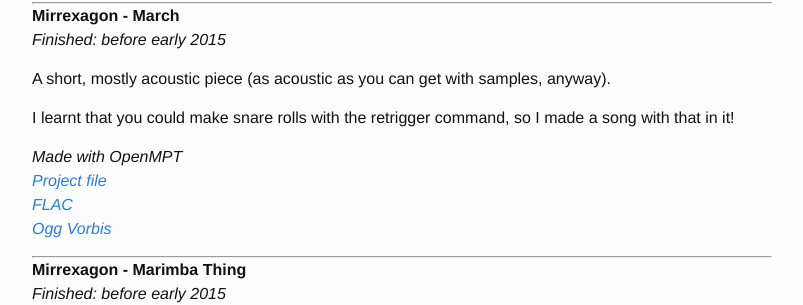
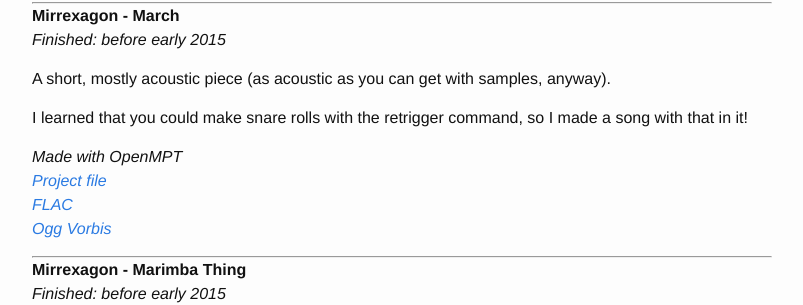
Before and after one commit to legospacy/legospacy.github.io, a Jekyll site: the page built from music.md, in a window 1280 px wide and 900 px high, scrolled down 6881 px. Shown: the part 151-456 px from the top of the window, without its empty margins (238-1041 px from the left). Built offline with Jekyll 4.4.1, drawn with Linux system fonts in a browser that asks for light colours.

Commit message:
Update music.yaml: learnt -> learned

```diff
--- a/_data/music.yaml
+++ b/_data/music.yaml
@@ -1,55 +1,54 @@
 ---
-- tags:
+- filename: mirrexagon_-_swagger.sunvox
+  tags:
+    Date: 2016-01-28
     Title: Swagger
     Artist: Mirrexagon
-    Date: 2016-01-28
-  filename: mirrexagon_-_swagger.sunvox
-  program: SunVox
   comment: It took me a while to come up with a name for this, but I think "Swagger"
     describes it perfectly. I accidentally made the ending somewhat unsatisfying,
     so be prepared to want to listen to this over and over forever.
+  program: SunVox
   ext: sunvox
-- tags:
+- filename: mirrexagon_-_little_battle_chip.sunvox
+  tags:
+    Date: 2016-01-08
     Title: Little Battle Chip
     Artist: Mirrexagon
-    Date: 2016-01-08
-  filename: mirrexagon_-_little_battle_chip.sunvox
+  comment: A random chiptune appeared!
   program: SunVox
-  comment: A random chiptune appeared!
   ext: sunvox
-- tags:
+- filename: drax_-_tristesse_(mirrexagon_wobble_remix).sunvox
+  tags:
+    Date: 2015-12-03
     Title: Tristesse (Mirrexagon Wobble Remix)
     Artist: DRAX
-    Date: 2015-12-03
-  filename: drax_-_tristesse_(mirrexagon_wobble_remix).sunvox
-  program: SunVox
   comment: I was trying to make a wobble bass in SunVox. I also was trying to transcribe
     this song. I combined the two!
+  program: SunVox
   ext: sunvox
-- tags:
+- filename: mirrexagon_-_dream_march.sunvox
+  tags:
+    Date: 2015-12-01
     Title: Dream March
     Artist: Mirrexagon
-    Date: 2015-12-01
-  filename: mirrexagon_-_dream_march.sunvox
-  program: SunVox
   comment: This sat in my WIP folder for ages because I thought it was too short,
     but nothing I added sounded good. I think it's actually pretty great as is.
+  program: SunVox
   ext: sunvox
-- tags:
+- filename: mirrexagon_-_city_night.sunvox
+  tags:
     Artist: Mirrexagon
     Title: City Night
     Date: 2015-11-29
-  filename: mirrexagon_-_city_night.sunvox
-  program: SunVox
   comment: This one was sitting around in my WIP folder for ages, until I eventually
     decided to just call it finished.
+  program: SunVox
   ext: sunvox
-- tags:
+- filename: mirrexagon_-_demo_one.sunvox
+  tags:
+    Date: 2015-11-06
     Title: Demo One
     Artist: Mirrexagon
-    Date: 2015-11-06
-  filename: mirrexagon_-_demo_one.sunvox
-  program: SunVox
   comment: 'Now this, this is a big one.
 
 
@@ -66,80 +65,80 @@
     in all its glory!
 
 '
+  program: SunVox
   ext: sunvox
-- tags:
+- filename: mirrexagon_-_dont_cry.sunvox
+  tags:
+    Date: 2015-03-21
     Title: Don't Cry
     Artist: Mirrexagon
-    Date: 2015-03-21
-  filename: mirrexagon_-_dont_cry.sunvox
-  program: SunVox
   comment: I was originally hesitant to publish this, thinking it too short and not
     very high quality, but in the end I think it's alright.
+  program: SunVox
   ext: sunvox
-- tags:
+- filename: mirrexagon_-_sundance.sunvox
+  tags:
+    Date: 2015-02-12
     Title: Sundance
     Artist: Mirrexagon
-    Date: 2015-02-12
-  filename: mirrexagon_-_sundance.sunvox
-  program: SunVox
   comment: I played around with a few new things with this one, namely tempo and style
     changes. I'm pretty happy how it turned out.
+  program: SunVox
   ext: sunvox
-- tags:
+- filename: mirrexagon_-_power_on.sunvox
+  tags:
+    Date: 2015-02-06
     Title: Power On
     Artist: Mirrexagon
-    Date: 2015-02-06
-  filename: mirrexagon_-_power_on.sunvox
-  program: SunVox
   comment: I'm not entirely sure what to call this. Fast-paced techno thing? I didn't
     pay much attention when I was making this, or at least I barely remember doing
     it.
+  program: SunVox
   ext: sunvox
-- tags:
+- filename: mirrexagon_-_trudge.it
+  tags:
+    Date: 2015-02-04
     Title: Trudge
     Artist: Mirrexagon
-    Date: 2015-02-04
-  filename: mirrexagon_-_trudge.it
-  program: OpenMPT
   comment: A chiptune, through and through. I returned to OpenMPT briefly to make
     this after having switched to SunVox a while back.
+  program: OpenMPT
   ext: it
-- tags:
+- filename: mirrexagon_-_basement.sunvox
+  tags:
     Title: Basement
     Artist: Mirrexagon
-  filename: mirrexagon_-_basement.sunvox
+  comment: One of my first SunVox songs. It's more an ambient loop than a song.
   program: SunVox
-  comment: One of my first SunVox songs. It's more an ambient loop than a song.
   ext: sunvox
-- tags:
+- filename: mirrexagon_-_candy_stall.sunvox
+  tags:
     Title: Candy Stall
     Artist: Mirrexagon
-  filename: mirrexagon_-_candy_stall.sunvox
-  program: SunVox
   comment: I don't usually write upbeat happy songs (for whatever reason), but this
     is one!
+  program: SunVox
   ext: sunvox
-- tags:
+- filename: mirrexagon_-_castle.sunvox
+  tags:
     Title: Castle
     Artist: Mirrexagon
-  filename: mirrexagon_-_castle.sunvox
+  comment: I think this one sounds a bit medieval, hence the name.
   program: SunVox
-  comment: I think this one sounds a bit medieval, hence the name.
   ext: sunvox
-- tags:
+- filename: mirrexagon_-_chipthing.it
+  tags:
+    Title: Chip Thing
     Artist: Mirrexagon
-    Title: Chip Thing
-  filename: mirrexagon_-_chipthing.it
-  program: OpenMPT
   comment: My first foray into using only simple waveforms in a song (ie. chiptune).
     I was trying to make a dubstep-like wobble bass, but it didn't work out and so
     I made this instead.
+  program: OpenMPT
   ext: it
-- tags:
+- filename: yasunori_mitsuda_-_chrono_trigger_battle_1_(mirrexagon_remix).sunvox
+  tags:
+    Title: Chrono Trigger Battle 1 (Mirrexagon Remix)
     Artist: Yasunori Mitsuda
-    Title: Chrono Trigger Battle 1 (Mirrexagon Remix)
-  filename: yasunori_mitsuda_-_chrono_trigger_battle_1_(mirrexagon_remix).sunvox
-  program: SunVox
   comment: 'Electronic remix of the Chrono Trigger battle music.
 
 
@@ -147,12 +146,12 @@
     awesome!
 
 '
+  program: SunVox
   ext: sunvox
-- tags:
+- filename: mirrexagon_-_destiny.it
+  tags:
+    Title: Destiny
     Artist: Mirrexagon
-    Title: Destiny
-  filename: mirrexagon_-_destiny.it
-  program: OpenMPT
   comment: '"You can''t escape your destiny."
 
 
@@ -160,32 +159,32 @@
     it from "Inside a Dream" by Awesome and have since heard it in quite a few songs.
 
 '
+  program: OpenMPT
   ext: it
-- tags:
+- filename: mirrexagon_-_destiny_redux.it
+  tags:
+    Title: Destiny Redux
     Artist: Mirrexagon
-    Title: Destiny Redux
-  filename: mirrexagon_-_destiny_redux.it
-  program: OpenMPT
   comment: A remix of my own song "Destiny"! This version is more fast-paced, and
     still retains a lot of the original.
+  program: OpenMPT
   ext: it
-- tags:
+- filename: david_larson_-_double_rainboom_(mirrexagon_calm_remix).it
+  tags:
+    Title: Double Rainboom (Mirrexagon Calm Remix)
     Artist: David Larson
-    Title: Double Rainboom (Mirrexagon Calm Remix)
-  filename: david_larson_-_double_rainboom_(mirrexagon_calm_remix).it
-  program: OpenMPT
   comment: 'A calm remix of the Double Rainboom theme, without vocals.
 
 
     I also did a non-calm techno remix before this one, which has the vocals.
 
 '
+  program: OpenMPT
   ext: it
-- tags:
+- filename: david_larson_-_double_rainboom_(mirrexagon_techno_remix).it
+  tags:
+    Title: Double Rainboom (Mirrexagon Techno Remix)
     Artist: David Larson, Mandopony
-    Title: Double Rainboom (Mirrexagon Techno Remix)
-  filename: david_larson_-_double_rainboom_(mirrexagon_techno_remix).it
-  program: OpenMPT
   comment: 'A remix of the theme of Double Rainboom, an MLP: FiM fan animation made
     by people all over the world (or something like that), that sadly was taken down
     by the lead producer. You can still find it online though.
@@ -195,32 +194,32 @@
     track uncompressed.
 
 '
+  program: OpenMPT
   ext: it
-- tags:
+- filename: mirrexagon_-_dream.it
+  tags:
+    Title: Dream
     Artist: Mirrexagon
-    Title: Dream
-  filename: mirrexagon_-_dream.it
-  program: OpenMPT
   comment: '"When you dream, you can do anything."
 
 
     I liked this sample so much, I made a song that used only it!
 
 '
+  program: OpenMPT
   ext: it
-- tags:
+- filename: mirrexagon_-_fate_of_the_world.sunvox
+  tags:
+    Title: Fate of the World
     Artist: Mirrexagon
-    Title: Fate of the World
-  filename: mirrexagon_-_fate_of_the_world.sunvox
-  program: SunVox
   comment: A fast paced mostly electronic song. I rank this pretty highly in all the
     songs I've made.
+  program: SunVox
   ext: sunvox
-- tags:
+- filename: mirrexagon_-_final_sacrifice.it
+  tags:
+    Title: Final Sacrifice
     Artist: Mirrexagon
-    Title: Final Sacrifice
-  filename: mirrexagon_-_final_sacrifice.it
-  program: OpenMPT
   comment: '"The Final Sacrifice is your life."
 
 
@@ -228,21 +227,21 @@
     the first)! Chord progression comes from "destiny" by Radix.
 
 '
+  program: OpenMPT
   ext: it
-- tags:
+- filename: mirrexagon_-_fluorescent.sunvox
+  tags:
+    Title: Fluorescent
     Artist: Mirrexagon
-    Title: Fluorescent
-  filename: mirrexagon_-_fluorescent.sunvox
-  program: SunVox
   comment: A full-on electronic song with an awesome (if I do say so myself) bass
     line. I was pretty amazed at myself when I made this, and I still (as of March
     2016) think it's one of the best songs I've ever made.
+  program: SunVox
   ext: sunvox
-- tags:
+- filename: nightradio_-_follow_the_sun_(mirrexagon_remix).sunvox
+  tags:
+    Title: Follow the Sun (Mirrexagon Remix)
     Artist: NightRadio
-    Title: Follow the Sun (Mirrexagon Remix)
-  filename: nightradio_-_follow_the_sun_(mirrexagon_remix).sunvox
-  program: SunVox
   comment: 'Follow the Sun is one of the example songs bundled with SunVox, and it''s
     also written by the creator. It''s my favourite of the example songs.
 
@@ -251,66 +250,66 @@
     so I suppose this is kind of an edit as well?
 
 '
+  program: SunVox
   ext: sunvox
-- tags:
+- filename: mirrexagon_-_ghostly_touch.sunvox
+  tags:
+    Title: Ghostly Touch
     Artist: Mirrexagon
-    Title: Ghostly Touch
-  filename: mirrexagon_-_ghostly_touch.sunvox
-  program: SunVox
   comment: I was playing around with sines, filters and LFOs. Not my greatest work,
     but still alright.
+  program: SunVox
   ext: sunvox
-- tags:
+- filename: mirrexagon_-_glow.it
+  tags:
+    Title: Glow
     Artist: Mirrexagon
-    Title: Glow
-  filename: mirrexagon_-_glow.it
-  program: OpenMPT
   comment: '"Bask in the glow, and let it absorb you. Let everything wash away."
 
 
     This song apparently invokes images of a forest glade.
 
 '
+  program: OpenMPT
   ext: it
-- tags:
+- filename: mirrexagon_-_lost.it
+  tags:
+    Title: Lost
     Artist: Mirrexagon
-    Title: Lost
-  filename: mirrexagon_-_lost.it
-  program: OpenMPT
   comment: '"It is all too easy to become lost in the pure vastness of a mind."
 
 
     Guitars! One of which is my sample, the other comes from "guitarv2" by Buzzer.
 
 '
+  program: OpenMPT
   ext: it
-- tags:
+- filename: mirrexagon_-_march.it
+  tags:
+    Title: March
     Artist: Mirrexagon
-    Title: March
-  filename: mirrexagon_-_march.it
-  program: OpenMPT
   comment: 'A short, mostly acoustic piece (as acoustic as you can get with samples,
     anyway).
 
 
-    I learnt that you could make snare rolls with the retrigger command, so I made
+    I learned that you could make snare rolls with the retrigger command, so I made
     a song with that in it!
 
 '
+  program: OpenMPT
   ext: it
-- tags:
+- filename: mirrexagon_-_marimba_thing.sunvox
+  tags:
+    Title: Marimba Thing
     Artist: Mirrexagon
-    Title: Marimba Thing
-  filename: mirrexagon_-_marimba_thing.sunvox
-  program: SunVox
   comment: A song made entirely of marimbas, with some nice echo and reverb. Don't
     mind the unoriginal name.
+  program: SunVox
   ext: sunvox
-- tags:
+- filename: mirrexagon_-_never-ending_sorrow.it
+  tags:
+    Title: Never-ending Sorrow
     Artist: Mirrexagon
-    Title: Never-ending Sorrow
-  filename: mirrexagon_-_never-ending_sorrow.it
-  program: OpenMPT
   comment: '"When there is no hope, sorrow overcomes all."
 
 
@@ -325,23 +324,23 @@
     It''s also the second song I ever made.
 
 '
+  program: OpenMPT
   ext: it
-- tags:
+- filename: mirrexagon_-_pianothing.it
+  tags:
+    Title: Piano Thing
     Artist: Mirrexagon
-    Title: Piano Thing
-  filename: mirrexagon_-_pianothing.it
-  program: OpenMPT
   comment: 'A calm song featuring a piano from a song by Awesome.I rather like this
     one. I didn''t have any other ideas for what to call it, so the name isn''t very
     original.
 
 '
+  program: OpenMPT
   ext: it
-- tags:
+- filename: mirrexagon_-_playing.it
+  tags:
+    Title: Playing
     Artist: Mirrexagon
-    Title: Playing
-  filename: mirrexagon_-_playing.it
-  program: OpenMPT
   comment: '"It''s just a little fun."
 
 
@@ -349,12 +348,12 @@
     recorded by me.
 
 '
+  program: OpenMPT
   ext: it
-- tags:
+- filename: mirrexagon_-_prepare.it
+  tags:
+    Title: Prepare
     Artist: Mirrexagon
-    Title: Prepare
-  filename: mirrexagon_-_prepare.it
-  program: OpenMPT
   comment: '"Are you ready to face the challenge?"
 
 
@@ -363,12 +362,12 @@
     a synth in the mix. This is what I made.
 
 '
+  program: OpenMPT
   ext: it
-- tags:
+- filename: mirrexagon_-_searching.it
+  tags:
+    Title: Searching
     Artist: Mirrexagon
-    Title: Searching
-  filename: mirrexagon_-_searching.it
-  program: OpenMPT
   comment: '"Even though you may never find it, you still keep searching."
 
 
@@ -381,12 +380,12 @@
     the sea near the start of the game, with wind-through-grass noises in the background.
 
 '
+  program: OpenMPT
   ext: it
-- tags:
+- filename: mirrexagon_-_showtime.sunvox
+  tags:
+    Title: Showtime
     Artist: Mirrexagon
-    Title: Showtime
-  filename: mirrexagon_-_showtime.sunvox
-  program: SunVox
   comment: 'Fast-paced endlessly-looping mostly-electronic song, with the plucky instrument
     I love so much.
 
@@ -395,12 +394,12 @@
     again." I absolutely love it.
 
 '
+  program: SunVox
   ext: sunvox
-- tags:
+- filename: mirrexagon_-_simplistic.it
+  tags:
+    Title: Simplistic
     Artist: Mirrexagon
-    Title: Simplistic
-  filename: mirrexagon_-_simplistic.it
-  program: OpenMPT
   comment: '"It''s the simple things that count."
 
 
@@ -409,12 +408,12 @@
     It''s been fixed though.
 
 '
+  program: OpenMPT
   ext: it
-- tags:
+- filename: koji_kondo_-_song_of_storms_(mirrexagon_16-bit_remix).it
+  tags:
+    Title: Song of Storms (Mirrexagon 16-bit Remix)
     Artist: Koji Kondo
-    Title: Song of Storms (Mirrexagon 16-bit Remix)
-  filename: koji_kondo_-_song_of_storms_(mirrexagon_16-bit_remix).it
-  program: OpenMPT
   comment: '"Here I lie, in this cave,
 
     watching all the storms go by.
@@ -448,49 +447,49 @@
     a story I wrote (it was terrible and it''s gone, don''t ask).
 
 '
+  program: OpenMPT
   ext: it
-- tags:
+- filename: mirrexagon_-_tes.it
+  tags:
+    Title: The Elder Scrolls
     Artist: Mirrexagon
-    Title: The Elder Scrolls
-  filename: mirrexagon_-_tes.it
-  program: OpenMPT
   comment: A remix of probably the most famous part of the theme from The Elder Scrolls.
     I was playing Skyrim around the time I made this.
+  program: OpenMPT
   ext: it
-- tags:
+- filename: mirrexagon_-_the_end.it
+  tags:
+    Title: The End
     Artist: Mirrexagon
-    Title: The End
-  filename: mirrexagon_-_the_end.it
-  program: OpenMPT
   comment: '"Once you reach the end, all that is left is...nothing. It''s over. It''s
     finished. There is nothing left. And there is nothing you can do about it."
 
 
     I don''t remember what was going through my head when I wrote that quote...'
+  program: OpenMPT
   ext: it
-- tags:
+- filename: mirrexagon_-_twilight.it
+  tags:
+    Title: Twilight
     Artist: Mirrexagon
-    Title: Twilight
-  filename: mirrexagon_-_twilight.it
-  program: OpenMPT
   comment: '"Embrace the twilight, live in it. It won\''t last."
 
 
     A little ambient piece that came from messing with a chord entry thing OpenMPT
     has.'
+  program: OpenMPT
   ext: it
-- tags:
+- filename: mirrexagon_-_weather_factory.sunvox
+  tags:
+    Title: Weather Factory
     Artist: Mirrexagon
-    Title: Weather Factory
-  filename: mirrexagon_-_weather_factory.sunvox
+  comment: This one's a chiptune. It's one of my first SunVox songs.
   program: SunVox
-  comment: This one's a chiptune. It's one of my first SunVox songs.
   ext: sunvox
-- tags:
+- filename: daniel_ingram_-_winter_wrap_up_(mirrexagon_remix).it
+  tags:
+    Title: Winter Wrap Up (Mirrexagon Remix)
     Artist: Daniel Ingram
-    Title: Winter Wrap Up (Mirrexagon Remix)
-  filename: daniel_ingram_-_winter_wrap_up_(mirrexagon_remix).it
-  program: OpenMPT
   comment: 'Yes, I watched MLP: FiM, enjoyed it, and became obsessed with it for a
     while.
 
@@ -499,12 +498,13 @@
     because I''m not too great with transcribing by ear.
 
 '
+  program: OpenMPT
   ext: it
-- tags:
+- filename: mirrexagon_-_your_destiny_awaits.sunvox
+  tags:
+    Title: Your Destiny Awaits
     Artist: Mirrexagon
-    Title: Your Destiny Awaits
-  filename: mirrexagon_-_your_destiny_awaits.sunvox
-  program: SunVox
   comment: My second remix of "Destiny", this time done in SunVox! I have a sort of
     inside joke with myself that I'll just keep remixing Destiny over and over.
+  program: SunVox
   ext: sunvox
```
